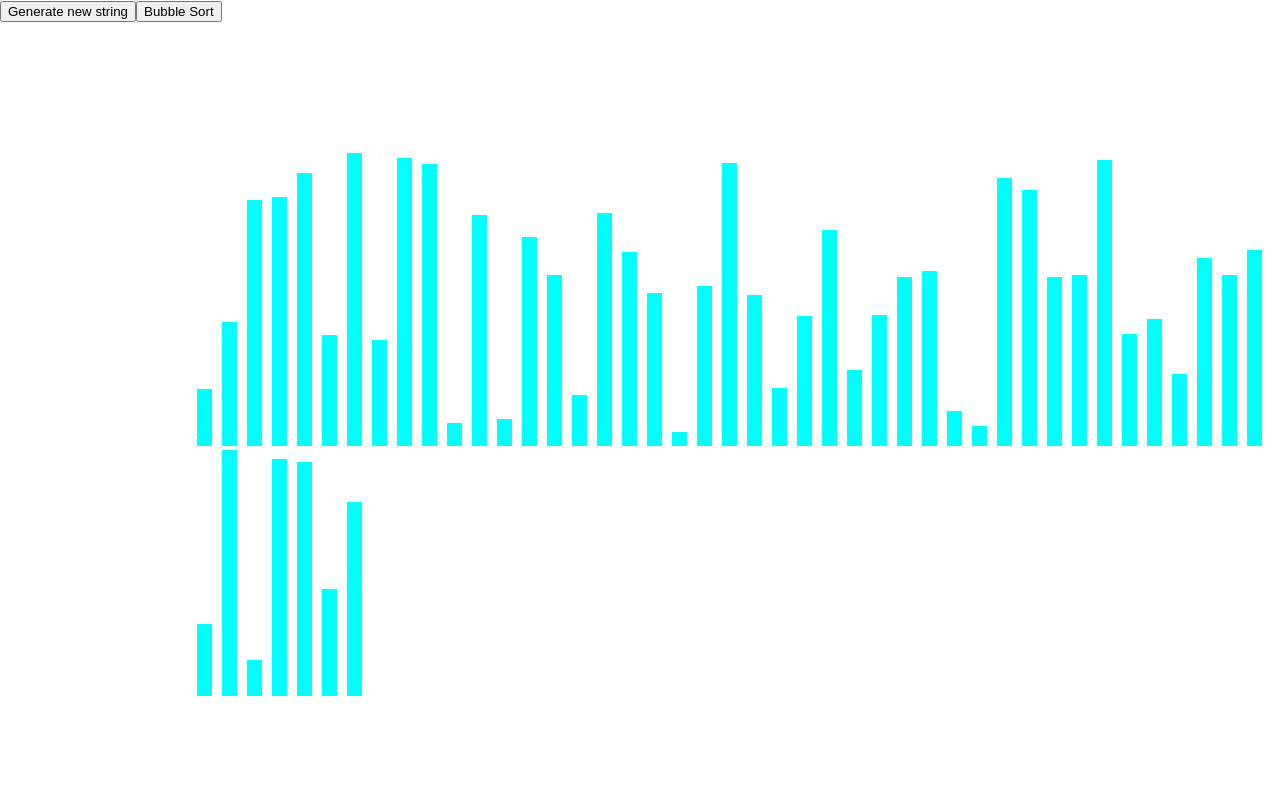
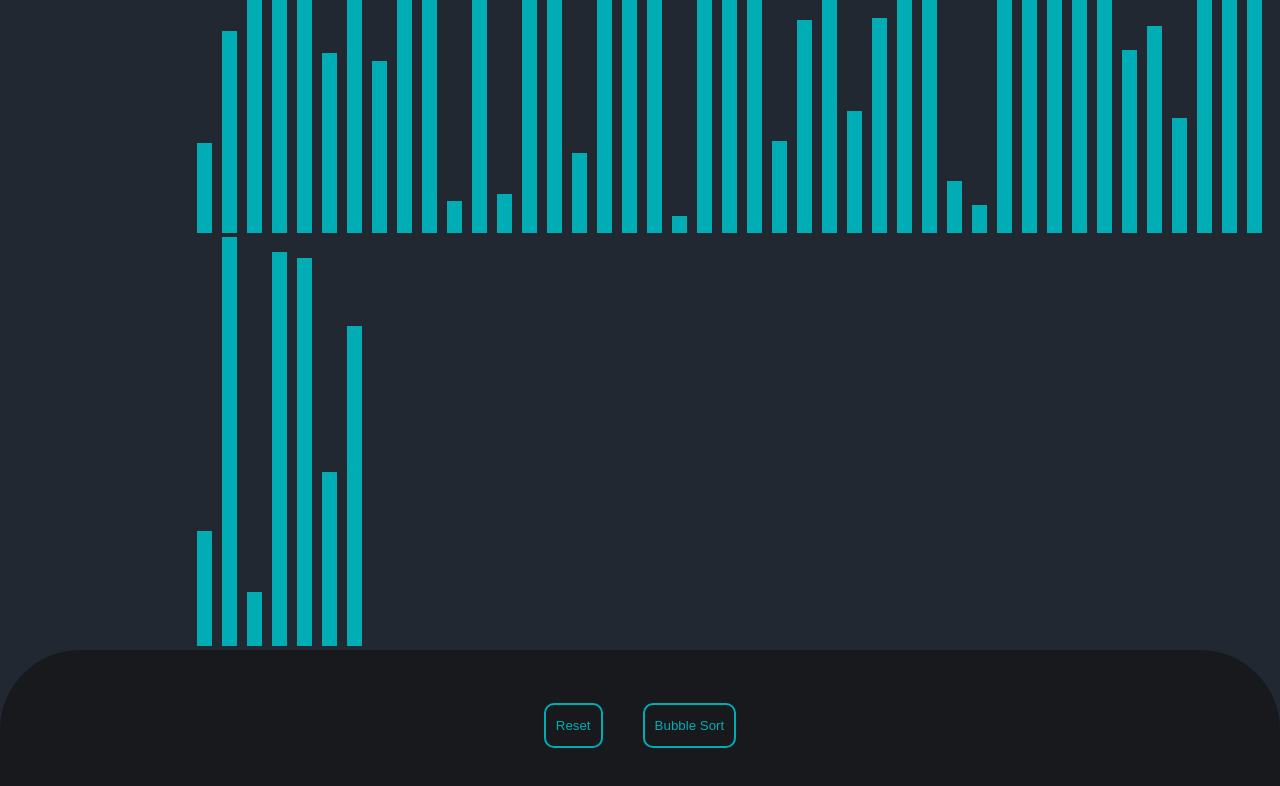
Before and after one commit to vishalda/Algo-visualizer, a React (Create React App) app: page / in a window 1280 px wide. Shown: the top 786 px of the page. Built offline with nearby package versions, Linux system fonts and the light colour scheme.

Commit message:
:art: Updated UI

```diff
--- a/src/SortingVisualizer/CSS/sort.css
+++ b/src/SortingVisualizer/CSS/sort.css
@@ -1,7 +1,18 @@
+:root{
+    --backgroundColor: #222831;
+    --footerColor: rgb(23,25,28);
+    --primaryColor: #00ADB5;
+    --secondaryColor: #EEEEEE;
+}
+
+body{
+    background-color: var(--backgroundColor);
+}
+
 .bar-container{
     position:absolute;
     left:15%;
-    bottom:100px;
+    bottom:150px;
 }
 
 .div-bar{
@@ -9,3 +20,35 @@
     width:15px;
     margin:0 5px;
 }
+
+.footer-container{
+    position:absolute;
+    bottom:0;
+    left:0;
+    width:100%;
+    height:150px;
+    background-color: var(--footerColor);
+    border-top-left-radius: 5rem;
+    border-top-right-radius: 5rem;
+    display:flex;
+    flex-direction: row;
+    align-items: center;
+    justify-content: center;
+}
+
+.button{
+    width:auto;
+    height:45px;
+    border:2px solid var(--primaryColor);
+    background-color: var(--footerColor);
+    color:var(--primaryColor);
+    margin:0 20px;
+    border-radius: 10px;
+    padding:0 10px;
+    transition:0.2s;
+}
+
+.button:hover{
+    color:var(--secondaryColor);
+    border-color: var(--secondaryColor);
+}
--- a/src/SortingVisualizer/sort.js
+++ b/src/SortingVisualizer/sort.js
@@ -1,9 +1,12 @@
 import React from 'react';
 import './CSS/sort.css';
-const PrimaryColor='cyan';
-const SecondaryColor='white';
+const PrimaryColor='#00ADB5';
+const backgroundColor='#222831';
+const footerColor='rgb(23,25,28)';
+const SecondaryColor='#EEEEEE';
 
 class Sort extends React.Component{
+
     constructor(props) {
         super(props);
         this.state={
@@ -18,38 +21,32 @@ class Sort extends React.Component{
     randomArray(){
         const array=[];
         for(let i=0;i<50;i++){
-            array.push(randomIntFromInterval(10,300));
+            array.push(randomIntFromInterval(10,500));
         }
         this.setState({array},()=>{
             console.log(this.state.array);
         });
     }
 
-    async sort(){
+    async bubbleSort(){
         const array=this.state.array;
         const ele=document.querySelectorAll(".div-bar")
         for(let i=0;i<array.length-1;i++){
             for(let j=0;j<array.length-1;j++){
-                ele[j].style.background = 'black';
-                ele[j+1].style.background = 'black';
+                ele[j].style.background = `${SecondaryColor}`;
+                ele[j+1].style.background = `${SecondaryColor}`;
                 if(array[j]>array[j+1]){
                     let temp=array[j];
                     array[j]=array[j+1];
                     array[j+1]=temp;
-                    await this.waitforme(50);
+                    await waitforme(20);
                 }
-                ele[j].style.background = 'cyan';
-                ele[j+1].style.background = 'cyan';
+                ele[j].style.background = `${PrimaryColor}`;
+                ele[j+1].style.background = `${PrimaryColor}`;
                 this.setState({array});
             }
         }
         this.setState({array})
-    }
-
-    waitforme(milisec) {
-        return new Promise(resolve => {
-            setTimeout(() => { resolve('') }, milisec);
-        })
     }
 
     render() {
@@ -61,16 +58,23 @@ class Sort extends React.Component{
                         <div key={key} className="div-bar" style={{backgroundColor:`${PrimaryColor}`, height:`${val}px`}}></div>
                     ))}
                 </div>
-                <button onClick={()=>this.randomArray()}>Generate new string</button>
-                <button onClick={()=>this.sort()}>Bubble Sort</button>
+                <div className='footer-container'>
+                    <button onClick={()=>this.randomArray()} className="button">Reset</button>
+                    <button onClick={()=>this.bubbleSort()} className="button">Bubble Sort</button>
+                </div>
             </div>
         );
     }
 };
 
 function randomIntFromInterval(min, max) {
-    // min and max included
     return Math.floor(Math.random() * (max - min + 1) + min);
 }
 
+function waitforme(milisec) {
+    return new Promise(resolve => {
+        setTimeout(() => { resolve('') }, milisec);
+    })
+}
+
 export default Sort;
```
